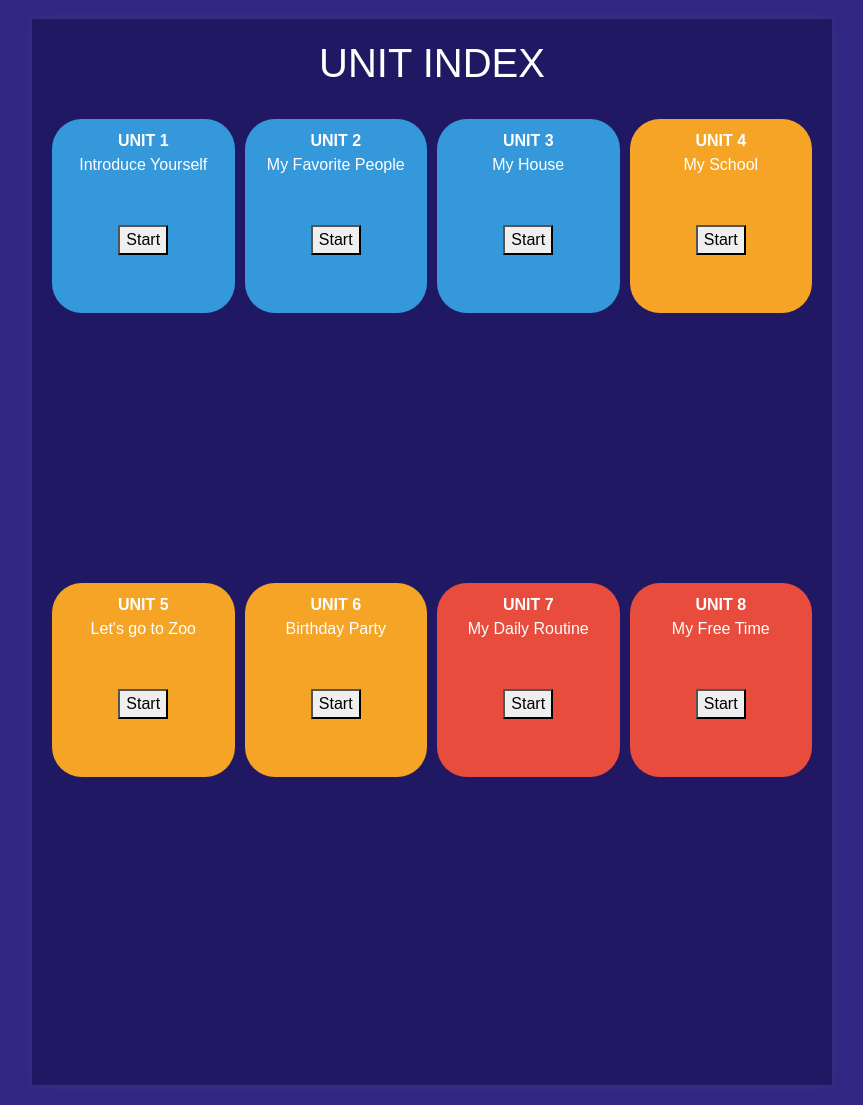
After one commit to Ed150n/amazingTeam, a Django app: page /indice/ in a window 1280 px wide. The commit adds this page. Shown: the part 801-1906 px from the top of the page, without its empty margins (208-1071 px from the left). Run offline with Django 5.2, Linux system fonts and the light colour scheme; some libraries are stand-ins or nearby versions.

Commit message:
indice agregado

```diff
--- /dev/null
+++ b/Aplicaciones/Home/templates/Inicio/indice.html
@@ -0,0 +1,87 @@
+{% extends "plantilla.html" %}
+{% block body %}
+    <div class="contenidoi">
+        <center><h1> UNIT INDEX</h1></center>
+        <br>
+        <nav class="nav-etiquetas">
+            <ul>
+                <li>
+                    <center>
+                        <a href="#" data-content=""><b>UNIT 1</b><br>Introduce Yourself<br><br><br><button class="start-button">Start</button><br><br><br></a>
+                    </center>
+                    <ul class="sub-lista">
+                        <li><a href=""><b>Lesson 1</b> - Hello, My name is Jhon</a></li>
+                        <li><a href=""><b>Lesson 2</b> - Body Parts</a></li>
+                        <li><a href=""><b>Lesson 3</b> - Countries and Nationalities</a></li>
+                        <li><a href=""><b>Lesson 4</b> - Descriptive Adjectives</a></li>
+                    </ul>
+                </li>
+                <li>
+                    <center><a href="#" data-content=""><b>UNIT 2</b><br>My Favorite People<br><br><br><button class="start-button">Start</button><br><br><br> </a></center>
+                    <ul class="sub-lista">
+                        <li><a href=""><b>Lesson 1</b> - Emotions</a></li>
+                        <li><a href=""><b>Lesson 2</b> - Professions</a></li>
+                        <li><a href=""><b>Lesson 3</b> - Family Members</a></li>
+                        <li><a href=""><b>Lesson 4</b> - Clothes</a></li>
+                    </ul>
+                </li>
+                <li>
+                    <center><a href="#" data-content=""><b>UNIT 3</b><br>My House <br><br><br><button class="start-button">Start</button><br><br><br></a></center>
+                    <ul class="sub-lista">
+                        <li><a href=""><b>Lesson 1</b> - Parts of the house</a></li>
+                        <li><a href=""><b>Lesson 2</b> - Household Chores</a></li>
+                        <li><a href=""><b>Lesson 3</b> - Objects of the house</a></li>
+                        <li><a href=""><b>Lesson 4</b> - Where is it?</a></li>
+                    </ul>
+                </li>
+                <li>
+                    <center><a href="#" data-content=""><b>UNIT 4</b><br>My School <br><br><br><button class="start-button">Start</button><br><br><br></a></center>
+                    <ul class="sub-lista">
+                        <li><a href=""><b>Lesson 1</b> - My favorite place is the museum</a></li>
+                        <li><a href=""><b>Lesson 2</b> - Where is the school</a></li>
+                        <li><a href=""><b>Lesson 3</b> - My pencil is yellow</a></li>
+                        <li><a href=""><b>Lesson 4</b> - There is playground</a></li>
+                    </ul>
+                </li>
+                <li style="margin-top: 260px;">
+                    <center><a href="#" data-content=""><b>UNIT 5</b><br>Let's go to Zoo <br><br><br><button class="start-button">Start</button><br><br><br></a></center>
+                    <ul class="sub-lista">
+                        <li><a href=""><b>Lesson 1</b> - Domestic Animals</a></li>
+                        <li><a href=""><b>Lesson 2</b> - Domestic Animals</a></li>
+                        <li><a href=""><b>Lesson 3</b> - Parts of the animal's Body</a></li>
+                        <li><a href=""><b>Lesson 4</b> - Animals Habitats</a></li>
+                    </ul>
+                </li>
+                <li style="margin-top: 260px;">
+                    <center><a href="#" data-content=""><b>UNIT 6</b><br>Birthday Party <br><br><br><button class="start-button">Start</button><br><br><br></a></center>
+                    <ul class="sub-lista">
+                        <li><a href=""><b>Lesson 1</b> - My birthday is Saturday, August 12th</a></li>
+                        <li><a href=""><b>Lesson 2</b> - My favorite gift</a></li>
+                        <li><a href=""><b>Lesson 3</b> - Decorating my party</a></li>
+                        <li><a href=""><b>Lesson 4</b> - Food at the birthday</a></li>
+                    </ul>
+                </li>
+                <li style="margin-top: 260px;">
+                    <center><a href="#" data-content=""><b>UNIT 7</b><br>My Daily Routine <br><br><br><button class="start-button">Start</button><br><br><br></a></center>
+                    <ul class="sub-lista">
+                        <li><a href=""><b>Lesson 1</b> - I get up at 6 o'clock</a></li>
+                        <li><a href=""><b>Lesson 2</b> - I swim very well</a></li>
+                        <li><a href=""><b>Lesson 3</b> - Do I go by bus?</a></li>
+                        <li><a href=""><b>Lesson 4</b> - I like eating vegetables</a></li>
+                    </ul>
+                </li>
+                <li style="margin-top: 260px;">
+                    <center><a href="#" data-content=""><b>UNIT 8</b><br>My Free Time <br><br><br><button class="start-button">Start</button><br><br><br></a></center>
+                    <ul class="sub-lista">
+                        <li><a href=""><b>Lesson 1</b> - I like reading fairytales</a></li>
+                        <li><a href=""><b>Lesson 2</b> - He doesn't like playing football</a></li>
+                        <li><a href=""><b>Lesson 3</b> - Do you like?</a></li>
+                        <li><a href=""><b>Lesson 4</b> - What do you do in your free time</a></li>
+                    </ul>
+                </li>
+            </ul>
+        </nav>
+        <br><br><br><br><br><br><br><br><br><br><br><br>
+    </div>
+
+{% endblock %}
--- a/Aplicaciones/Home/templates/plantilla.html
+++ b/Aplicaciones/Home/templates/plantilla.html
@@ -18,6 +18,9 @@
         <link rel="stylesheet" href="{% static 'plantilla/ingles/assets/css/owl.css' %}">
         <link rel="stylesheet" href="{% static 'plantilla/ingles/assets/css/lightbox.css' %}">
         <!--TemplateMo 557 Grad School https://templatemo.com/tm-557-grad-school-->
+
+        <!--Css Indice kathe-->
+        <link rel="stylesheet" href="{% static 'css/indice.css' %}">
         <title>Amazing Team</title>
     </head>
 
@@ -30,7 +33,7 @@
             <a href="#menu" class="menu-link"><i class="fa fa-bars"></i></a>
             <nav id="menu" class="main-nav" role="navigation">
             <ul class="main-menu">
-                <li><a href="#section1">Home</a></li>
+                <li><a href="#section1">INICIO</a></li>
                 <li class="has-submenu"><a href="#section2">About Us</a>
                 <ul class="sub-menu">
                     <li><a href="#section2">Who we are?</a></li>
@@ -39,7 +42,7 @@
                     <li><a href="https://templatemo.com/about" rel="sponsored" class="external">External URL</a></li>
                 </ul>
                 </li>
-                <li><a href="#section4">Courses</a></li>
+                <li><a href="{% url 'indice'%}">INDICE</a></li>
                 <!-- <li><a href="#section5">Video</a></li> -->
                 <li><a href="#section6">Contact</a></li>
                 <li><a href="https://templatemo.com" class="external">External</a></li>
--- a/Aplicaciones/Home/urls.py
+++ b/Aplicaciones/Home/urls.py
@@ -6,4 +6,6 @@ from .import views
 # Crear un arreglo
 urlpatterns = [
     path('',views.portada, name='portada'),
+    #Indice Kathe
+    path('indice/',views.indice,name='indice'),
 ]
--- a/Aplicaciones/Home/views.py
+++ b/Aplicaciones/Home/views.py
@@ -3,3 +3,7 @@ from django.shortcuts import render
 # Create your views here.
 def portada(request):
     return render(request,'Inicio/portada.html')
+
+#Indice Kathe
+def indice(request):
+    return render(request,'Inicio/indice.html')
--- /dev/null
+++ b/amazingTeam/static/css/indice.css
@@ -0,0 +1,100 @@
+body {
+    background-color: #322783; /* Fondo azul */
+    font-family: Arial, sans-serif;
+    margin: 0;
+    padding: 0;
+}
+.contenidoi {
+    max-width: 800px;
+    margin: 20px auto;
+    padding: 20px;
+    background-color: #201862;
+    box-shadow: 0 0 10px rgba(82, 183, 86, 0.1);
+    color: #fff; /* Color de texto blanco */
+}
+.nav-etiquetas ul {
+    list-style-type: none;
+    padding: 0;
+    margin: 0;
+    display: grid;
+    grid-template-columns: repeat(4, 1fr); /* Cuatro columnas */
+    gap: 10px; /* Espacio entre elementos */
+}
+.nav-etiquetas ul ul {
+    display: none;
+    background-color: #8DB425; /* Color de fondo del submenu */
+    border-radius: 5px;
+    padding: 5px 10px;
+    position: absolute;
+    z-index: 1;
+    border-radius: 25px;
+    left: 0; /* Alinear sublista a la izquierda */
+}
+.nav-etiquetas ul li {
+    /* Eliminar text-align: center; para evitar centrar los elementos */
+    position: relative;
+}
+.nav-etiquetas ul li a {
+    display: block;
+    padding: 10px;
+    color: #ffffff; /* Color de texto de las etiquetas */
+    text-decoration: none;
+    border-radius: 30px;
+    transition: background-color 0.3s ease;
+    position: relative; /* Asegurar que el enlace sea relativo */
+}
+.nav-etiquetas ul li a:hover {
+    background-color: #555; /* Cambio de color al pasar el mouse */
+}
+.nav-etiquetas ul li:hover > ul {
+    display: block; /* Mostrar submenú al pasar el mouse */
+}
+.sub-lista {
+    list-style-type: none;
+    padding: 0;
+    margin: 0;
+    text-align: left; /* Alinear a la izquierda */
+    font-size: 0.8em; /* Tamaño de fuente más pequeño */
+}
+.sub-lista a {
+    background-color: #8DB425 !important;
+    text-decoration: none;
+    display: block;
+    padding: 8px 10px;
+    border-radius: 3px;
+    color: #000000 !important;
+}
+.sub-lista li {
+    margin-bottom: 5px;
+}
+/* Estilo del contenido dinámico */
+.nav-etiquetas ul li a::after {
+    content: attr(data-content); /* Mostrar el contenido dinámico */
+    display: block;
+    margin-top: 1px;
+    font-size: 5px;
+    opacity: 0; /* Inicialmente oculto */
+    transition: opacity 0.3s ease;
+    background-color: #8DB425; /* Color de fondo del cuadro */
+    padding: 0px; /* Espaciado interno del cuadro */
+    border-radius: 5px; /* Bordes redondeados */
+    color: #fff; /* Color de texto blanco */
+    position: absolute; /* Posicionamiento absoluto para superponer */
+    width: calc(100% - 20px); /* Ancho completo menos el padding */
+    left: 10px; /* Alineado con el borde del elemento padre */
+    z-index: 0; /* Para estar por encima de las etiquetas */
+}
+/* Mostrar contenido dinámico al pasar el mouse */
+.nav-etiquetas ul li a:hover::after {
+    opacity: 1;
+}
+
+/* Colores diferentes para cada etiqueta */
+.nav-etiquetas ul li:nth-child(1) a { background-color: #3498db; } /* Naranja */
+.nav-etiquetas ul li:nth-child(2) a { background-color: #3498db; } /* Azul */
+.nav-etiquetas ul li:nth-child(3) a { background-color: #3498db; } /* Verde */
+.nav-etiquetas ul li:nth-child(4) a { background-color: #F5A425; } /* Rojo */
+.nav-etiquetas ul li:nth-child(5) a { background-color: #F5A425; } /* Morado */
+.nav-etiquetas ul li:nth-child(6) a { background-color: #F5A425; } /* Naranja oscuro */
+.nav-etiquetas ul li:nth-child(7) a { background-color: #e74c3c; } /* Verde oscuro */
+.nav-etiquetas ul li:nth-child(8) a { background-color: #e74c3c; } /* Rojo oscuro */
```
